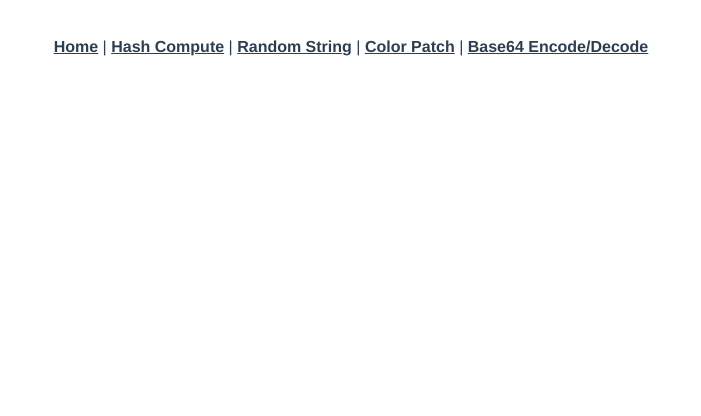
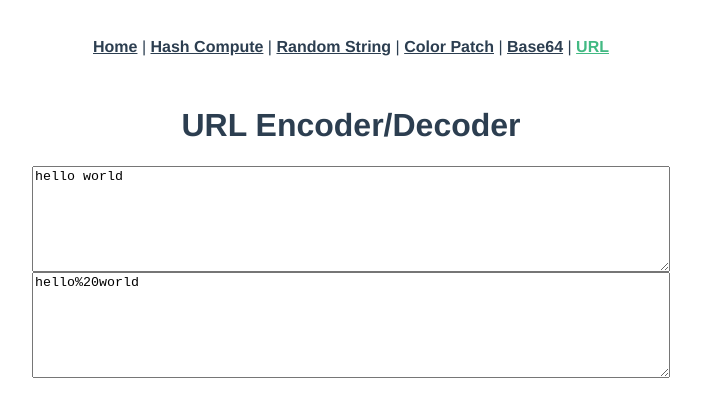
Before and after one commit to SoloSynth1/coders-toolbox, a Vue app: page /url-encode-decode in a window 1280 px wide. Shown: the top 416 px of the page, without its empty margins (289-990 px from the left). Built offline with nearby package versions, Linux system fonts and the light colour scheme.

Commit message:
add UrlEncDec; add related router link

```diff
--- a/src/App.vue
+++ b/src/App.vue
@@ -5,7 +5,8 @@
       <router-link to="/hash-compute">Hash Compute</router-link> |
       <router-link to="/random-string">Random String</router-link> |
       <router-link to="/color-patch">Color Patch</router-link> |
-      <router-link to="/base64-encode-decode">Base64 Encode/Decode</router-link>
+      <router-link to="/base64-encode-decode">Base64</router-link> |
+      <router-link to="/url-encode-decode">URL</router-link>
     </div>
     <router-view/>
   </div>
--- /dev/null
+++ b/src/components/molecules/UrlEncDec.vue
@@ -0,0 +1,51 @@
+<template>
+  <div>
+    <h1>URL Encoder/Decoder</h1>
+    <InputBox @change="handleEncode($event)" :default-value="textDecoded"></InputBox>
+    <InputBox @change="handleDecode($event)" :default-value="textEncoded"></InputBox>
+    <span class="error" v-if="decodeError">Decode Error</span>
+  </div>
+</template>
+
+<script>
+import InputBox from "@/components/atoms/InputBox"
+
+export default {
+  name: "Url64EncDec",
+  components: {
+    InputBox
+  },
+  data: () => {
+    return {
+      textDecoded: "hello world",
+      textEncoded: "",
+      decodeError: false,
+    }
+  },
+  methods: {
+    handleEncode(ev) {
+      this.textDecoded = ev;
+      this.textEncoded = encodeURIComponent(this.textDecoded);
+    },
+    handleDecode(ev) {
+      this.textEncoded = ev;
+      try {
+        this.textDecoded = decodeURIComponent(this.textEncoded);
+        this.decodeError = false
+      } catch (e) {
+        this.decodeError = true
+      }
+
+    }
+  },
+  async created() {
+    this.handleEncode(this.textDecoded);
+  }
+}
+</script>
+
+<style scoped>
+.error {
+  color: red;
+}
+</style>
--- a/src/router/index.js
+++ b/src/router/index.js
@@ -5,6 +5,7 @@ import HashCompute from '@/components/molecules/HashCompute'
 import RandomStringGenerator from "@/components/molecules/RandomStringGenerator";
 import ColorPatchMaker from "@/components/molecules/ColorPatchMaker";
 import Base64EncDec from "@/components/molecules/Base64EncDec";
+import UrlEncDec from "@/components/molecules/UrlEncDec";
 
 Vue.use(VueRouter)
 
@@ -33,6 +34,11 @@ const routes = [
     path: '/base64-encode-decode',
     name: 'Base64 Encode/Decode',
     component: Base64EncDec
+  },
+  {
+    path: '/url-encode-decode',
+    name: 'URL Encode/Decode',
+    component: UrlEncDec
   }
 ]
 
```
